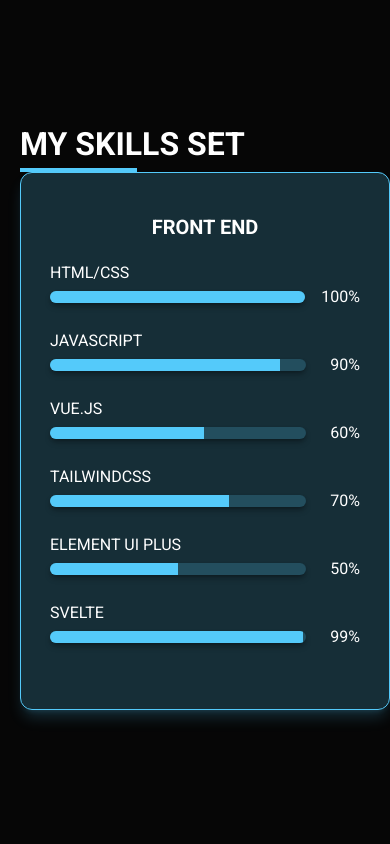
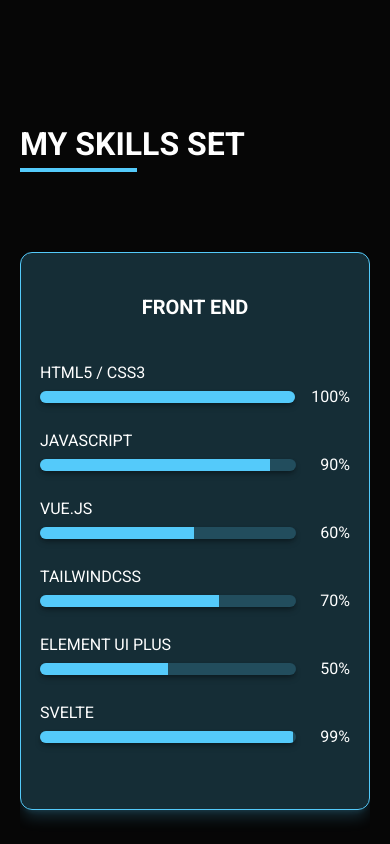
Before and after one commit to devitrithy/vue-project, a Vue app: page / in a window 390 px wide. Shown: the part 2880-3724 px from the top of the page. Built offline with nearby package versions, Linux system fonts and the light colour scheme.

Commit message:
test deploy on mobile

```diff
--- a/package.json
+++ b/package.json
@@ -13,6 +13,7 @@
   "dependencies": {
     "aos": "^2.3.4",
     "oh-vue-icons": "1.0.0-rc3",
+    "swiper": "^11.0.6",
     "vue": "^3.4.15"
   },
   "devDependencies": {
--- a/src/App.vue
+++ b/src/App.vue
@@ -19,10 +19,10 @@
     <section id="education" class="pt-[80px] items-start">
       <Education />
     </section>
-    <section id="skills" class="pt-[80px] items-start h-screen">
+    <section id="skills" class="pt-[80px] items-start">
       <Skill />
     </section>
-    <section id="experiences" class="pt-[80px] items-start h-screen">
+    <section id="experiences" class="pt-[80px] items-start">
       <Project />
     </section>
   </div>
--- a/src/components/Skill.vue
+++ b/src/components/Skill.vue
@@ -1,24 +1,46 @@
 <script setup lang="ts">
 import Heading from "./shared/Heading.vue";
 import Skill from "./shared/Skill.vue";
+import SkillContainer from "./shared/SkillContainer.vue";
 </script>
 <template>
-  <main class="container px-5">
+  <main class="container flex flex-col justify-between px-5">
     <Heading title="My Skills Set" />
-    <div class="w-[370px]">
-      <div
-        class="flex flex-col items-center py-10 bg-primary/20 border border-primary rounded-xl shadow-lg shadow-primary/20"
-      >
-        <h1 class="uppercase text-xl font-bold">Front End</h1>
-        <div>
+    <div class="py-20 flex gap-5 overflow-x-scroll no-scrollbar">
+      <SkillContainer title="Front end">
+        <Skill percent="100" subject="HTML5 / CSS3" />
+        <Skill percent="90" subject="Javascript" />
+        <Skill percent="60" subject="Vue.js" />
+        <Skill percent="70" subject="Tailwindcss" />
+        <Skill percent="50" subject="Element UI Plus" />
+        <Skill percent="99" subject="Svelte" />
+      </SkillContainer>
+      <SkillContainer title="Front end">
         <Skill percent="100" subject="HTML/CSS" />
         <Skill percent="90" subject="Javascript" />
         <Skill percent="60" subject="Vue.js" />
         <Skill percent="70" subject="Tailwindcss" />
         <Skill percent="50" subject="Element UI Plus" />
         <Skill percent="99" subject="Svelte" />
-        </div>
-      </div>
+      </SkillContainer>
+      <SkillContainer title="Front end">
+        <Skill percent="100" subject="HTML/CSS" />
+        <Skill percent="90" subject="Javascript" />
+        <Skill percent="60" subject="Vue.js" />
+        <Skill percent="70" subject="Tailwindcss" />
+        <Skill percent="50" subject="Element UI Plus" />
+        <Skill percent="99" subject="Svelte" />
+      </SkillContainer>
     </div>
   </main>
 </template>
+
+<style>
+.no-scrollbar::-webkit-scrollbar {
+  display: none;
+}
+.no-scrollbar {
+  -ms-overflow-style: none;
+  scrollbar-width: none;
+}
+</style>
--- a/src/components/shared/Skill.vue
+++ b/src/components/shared/Skill.vue
@@ -46,7 +46,7 @@
 });
 </script>
 <template>
-  <div class="my-5 uppercase">
+  <div class="mb-5 uppercase">
     <h3>{{ subject }}</h3>
     <div class="flex items-center gap-4 w-[310px] justify-between">
       <span class="bar"
--- /dev/null
+++ b/src/components/shared/SkillContainer.vue
@@ -0,0 +1,13 @@
+<script setup lang="ts">
+defineProps({
+  title: String,
+});
+</script>
+<template>
+  <div
+    class="w-[350px] flex flex-col items-center py-10 bg-primary/20 border border-primary rounded-xl shadow-lg shadow-primary/20 px-5"
+  >
+    <h1 class="uppercase text-xl font-bold mb-10">{{ title }}</h1>
+    <slot> </slot>
+  </div>
+</template>
--- a/tailwind.config.js
+++ b/tailwind.config.js
@@ -20,5 +20,5 @@
       'text': '#FFFFFF',
     },
   },
-  plugins: [],
+
 }
```
Also changed, not shown: 1 other file (tests, documents, lock files or other folders). Lines whose indentation alone changed are shown as unchanged.
